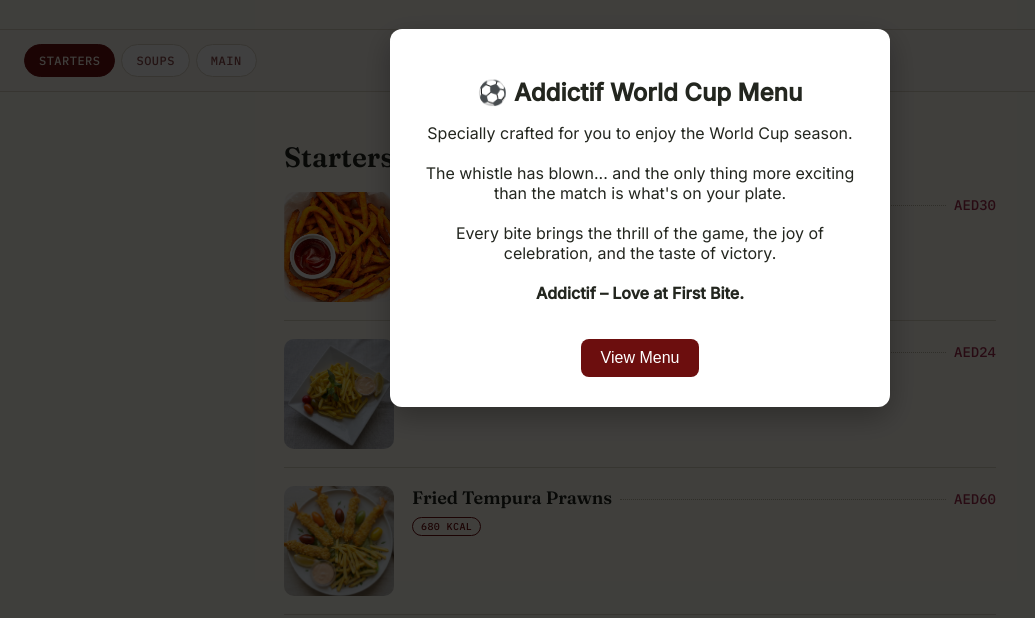
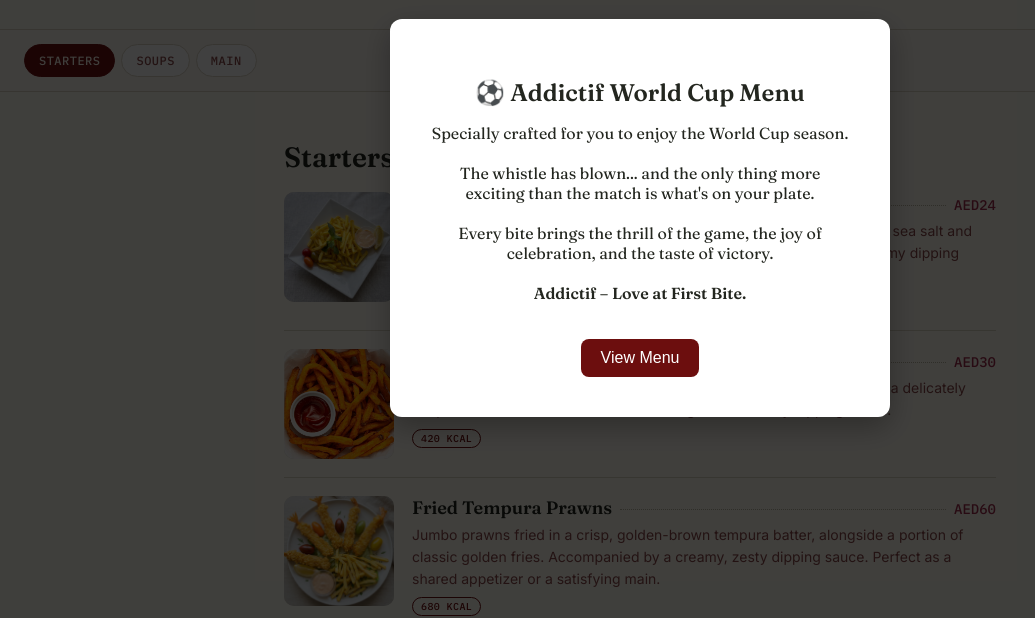
Before and after one commit to qshafiie/addictif-menu, a plain HTML site: page index.html in a window 1280 px wide. Shown: the part 182-800 px from the top of the page, without its empty margins (0-1035 px from the left). Drawn offline with Linux system fonts and the light colour scheme.

Commit message:
Updated description

```diff
--- a/script.js
+++ b/script.js
@@ -1,4 +1,13 @@
 const menuItems = [
+    {
+    category: "Starters",
+    name: "French Fries",
+    description: "Crispy, golden-fried classic french fries seasoned with a light dusting of sea salt and garnished with fresh basil leaves. Served with a side of our special creamy dipping sauce.",
+    price: "24",
+    image: "menuItems/French Fries.jpeg",
+    tags: ["380 kcal"]
+    },
+
     {
     category: "Starters",
     name: "Sweet Potato Fries",
@@ -6,15 +15,6 @@
     price: "30",
     image: "menuItems/Crispy Sweet Potato Fries.jpeg",
     tags: ["420 kcal"]
-    },
-
-    {
-    category: "Starters",
-    name: "French Fries",
-    description: "Crispy, golden-fried classic french fries seasoned with a light dusting of sea salt and garnished with fresh basil leaves. Served with a side of our special creamy dipping sauce.",
-    price: "24",
-    image: "menuItems/French Fries.jpeg",
-    tags: ["380 kcal"]
     },
 
     {
@@ -36,6 +36,15 @@
     },
 
     {
+    category: "Starters",
+    name: "Starter Platter",
+    description: "A sharing platter featuring a mix of best-selling starters. Crispy shrimp tempura, golden onion rings, and classic fries—perfectly fried for a crunchy, indulgent meal.",
+    price: "75",
+    image: "menuItems/Starter Platter.jpg",
+    tags: ["950 kcal"]
+    },
+
+    {
     category: "Soups",
     name: "Asian Beef Soup",
     description: "A comforting, aromatic clear broth packed with tender chunks of slow-cooked beef, sweet carrots, potatoes, and vine-ripened tomatoes. Garnished with fresh mint, scallions, and a sprinkle of crispy fried shallots for an authentic touch of texture. Served alongside thick slices of warm, lightly toasted baguette.",
@@ -53,14 +62,6 @@
     tags: ["380 kcal"]
     },
 
-    {
-    category: "Main",
-    name: "Starter Platter",
-    description: "A sharing platter featuring a mix of best-selling starters. Crispy shrimp tempura, golden onion rings, and classic fries—perfectly fried for a crunchy, indulgent meal.",
-    price: "75",
-    image: "menuItems/Starter Platter.jpg",
-    tags: ["750 kcal"]
-    },
     {
     category: "Main",
     name: "Lemon Garlic Mussels",
--- a/style.css
+++ b/style.css
@@ -125,10 +125,11 @@
 
 .popup-box {
   background: white;
-  padding: 30px;
+  padding: 40px;
   max-width: 500px;
   border-radius: 12px;
   text-align: center;
+  font-family:'Fraunces', serif;
   box-shadow: 0 10px 30px rgba(0,0,0,0.3);
   animation: fadeIn 0.4s ease-in-out;
 }
@@ -228,18 +229,12 @@
     white-space:nowrap;
   }
 
-  .item .desc{
-    max-height: 0;
-    overflow: hidden;
-    opacity: 0;
-    transition: all 0.35s ease;
-  }
-
-  .item.expanded .desc {
-    max-height: 300px;
-    opacity: 1;
-    margin-top: 12px;
-  }
+.item .desc {
+  margin-top: 5px;
+  font-size: 14px;
+  line-height: 1.55;
+  color: var(--ink-soft);
+}
 
   .item .tags{
     margin-top:8px;
```
